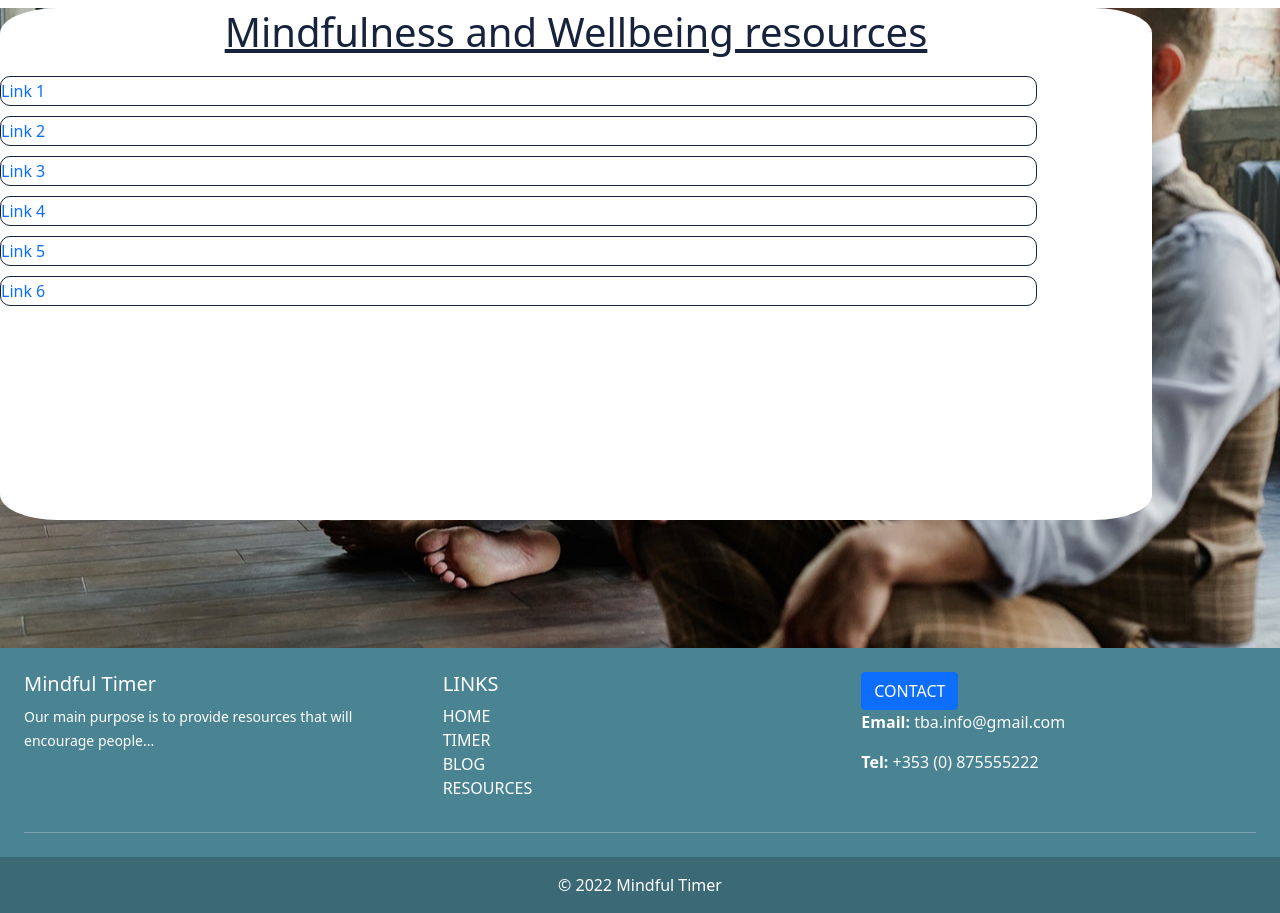
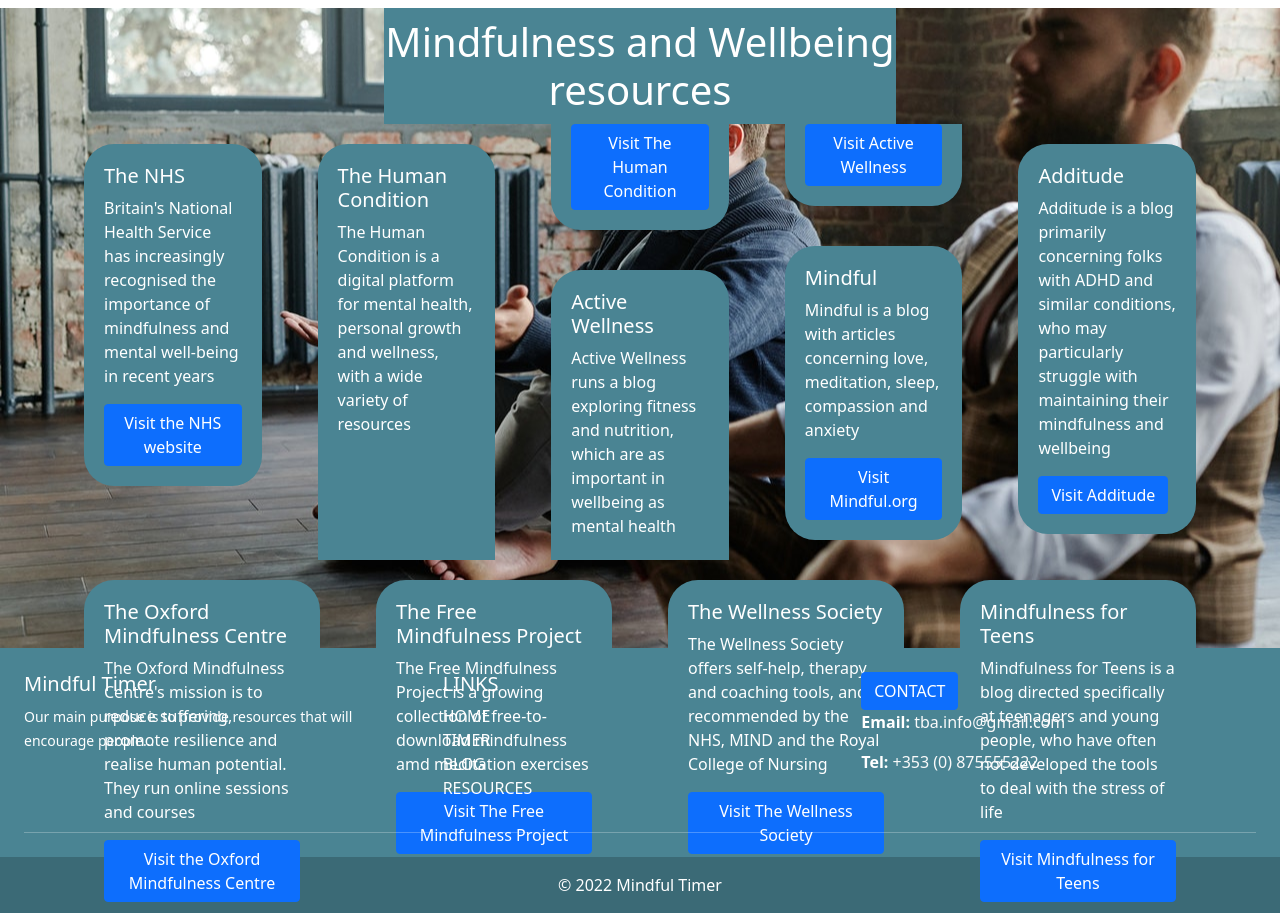
Before and after one commit to kuzGo/January-2022-Hackathon, a Flask app: template templates/resources.html in a window 1280 px wide. Shown: the part 86-999 px from the top of the page. Run offline with Flask 2, Linux system fonts and the light colour scheme; the template is opened without the code that fills it, so the values that code supplies are empty; the visitor is signed in with stand-in values (Sample User, id 1); parts of the project's set-up code (start-up, migrations or seed data) failed here and were passed over; some libraries are stand-ins or nearby versions.

Commit message:
add resources cards and styling

```diff
--- a/static/css/styles.css
+++ b/static/css/styles.css
@@ -582,35 +582,48 @@ a:link {
   height: 40rem;
 }
 
-#resources-container {
-  background: white;
-  width: 90%;
-  height: 80%;
-  border-radius: 5%;
+
+
+/*#resources-container {
+  background: #4A8493;
+  width: 45%;
+  height: 60px;
+  margin: 0 auto;
+}*/
+
+#resources-header {
+  background-color: #4a8493;
+  text-align: center;
+  margin: 0 auto;
+  padding: 10px 0;
+  width: 40%;
 }
 
-#resources-header {
-  color: #17233D;
-  text-align: center;
-  text-decoration: underline;
-  margin-bottom: 20px;
+#card-container {
+  width: 90%;
+  height: 100%;
+  margin: 0 auto;
 }
 
-.resources-link {
-  width: 90%;
-  height: 30px;
-  border: 1px solid #17233D;
-  border-radius: 10px;
-  margin-bottom: 10px;
+#resources-row-1 {
+  columns: 5;
+  /*margin-bottom: 30px;*/
 }
 
-.resources-link a {
-  text-decoration: none;
-  text-align: center;
-  vertical-align: middle;
+#resources-row-2 {
+  columns: 4;
+  /*margin-bottom: 20px;*/
 }
 
-.resources-link:hover {
-  border: none;
-  color: #17233D;
+.col-sm-6 {
+  width: 100%;
+  padding: 20px;
+  min-height: 300px;
 }
+
+.box {
+  background: #4A8493;
+  padding: 20px;
+  border-radius: 30px;
+
+}
--- a/templates/resources.html
+++ b/templates/resources.html
@@ -2,16 +2,135 @@
 
 {% block content %}
 
-<div id="resources-background">
+<div id="resources-background" class="text-white">
 
-    <div id="resources-container">
-
-        <h1 id="resources-header">
+        <h1 id="resources-header" class="text-white">
             Mindfulness and Wellbeing resources
         </h1>
 
-        <div class="resources-link">
-            <a href="#" target="_blank" rel="noopener" aria="something-or-other">Link 1</a> <!--Change aria once I can think straight, and add href attribute values. -->
+        <div id="card-container">
+
+            <div id="resources-row-1">
+
+                <div class="col-sm-6">
+                    <div class="box">
+                      <div class="box-body">
+                        <h5 class="box-title">The NHS</h5>
+                        <p class="box-text">
+                            Britain's National Health Service has increasingly recognised the importance of mindfulness and mental well-being in recent years
+                        </p>
+                        <a href="https://www.nhs.uk/mental-health/self-help/tips-and-support/mindfulness/" aria-label="Visit the NHS Website" class="btn btn-primary">
+                            Visit the NHS website
+                        </a>
+                      </div>
+                    </div>
+                </div>
+
+                <div class="col-sm-6">
+                    <div class="box">
+                      <div class="box-body">
+                        <h5 class="box-title">The Human Condition</h5>
+                        <p class="box-text">The Human Condition is a digital platform for mental health, personal growth and wellness, with a wide variety of resources</p>
+                        <a href="https://thehumancondition.com/" class="btn btn-primary">Visit The Human Condition</a>
+                      </div>
+                    </div>
+                  </div>
+
+
+                <div class="col-sm-6">
+                    <div class="box">
+                      <div class="box-body">
+                        <h5 class="box-title">Active Wellness</h5>
+                        <p class="box-text">Active Wellness runs a blog exploring fitness and nutrition, which are as important in wellbeing as mental health</p>
+                        <a href="https://www.activewellness.com/blog" class="btn btn-primary">Visit Active Wellness</a>
+                      </div>
+                    </div>
+                  </div>
+
+              <div class="col-sm-6">
+                <div class="box">
+                  <div class="box-body">
+                    <h5 class="box-title">Mindful</h5>
+                    <p class="box-text">
+                        Mindful is a blog with articles concerning love, meditation, sleep, compassion and anxiety
+                    </p>
+                    <a href="https://www.mindful.org/" class="btn btn-primary">Visit Mindful.org</a>
+                  </div>
+                </div>
+              </div>
+
+              <div class="col-sm-6">
+                <div class="box">
+                  <div class="box-body">
+                    <h5 class="box-title">Additude</h5>
+                    <p class="box-text">
+                        Additude is a blog primarily concerning folks with ADHD and similar conditions, who may particularly struggle with maintaining their mindfulness and wellbeing
+                    </p>
+                    <a href="https://www.additudemag.com/" class="btn btn-primary">Visit Additude</a>
+                  </div>
+                </div>
+              </div>
+
+            </div>
+
+            <div id="resources-row-2">
+
+                <div class="col-sm-6">
+                    <div class="box">
+                      <div class="box-body">
+                        <h5 class="box-title">The Oxford Mindfulness Centre</h5>
+                        <p class="box-text">
+                            The Oxford Mindfulness Centre's mission is to reduce suffering, promote resilience and realise human potential. They run online sessions and courses
+                        </p>
+                        <a href="https://www.oxfordmindfulness.org/" class="btn btn-primary">Visit the Oxford Mindfulness Centre</a>
+                      </div>
+                    </div>
+                  </div>
+
+                <div class="col-sm-6">
+                    <div class="box">
+                      <div class="box-body">
+                        <h5 class="box-title">The Free Mindfulness Project</h5>
+                        <p class="box-text">The Free Mindfulness Project is a growing collection of free-to-download mindfulness amd meditation exercises</p>
+                        <a href="https://www.freemindfulness.org/welcome" class="btn btn-primary">Visit The Free Mindfulness Project</a>
+                      </div>
+                    </div>
+                  </div>
+
+
+                <div class="col-sm-6">
+                    <div class="box">
+                      <div class="box-body">
+                        <h5 class="box-title">The Wellness Society</h5>
+                        <p class="box-text">
+                            The Wellness Society offers self-help, therapy, and coaching tools, and is recommended by the NHS, MIND and the Royal College of Nursing
+                        </p>
+                        <a href="https://thewellnesssociety.org/" class="btn btn-primary">Visit The Wellness Society</a>
+                      </div>
+                    </div>
+                  </div>
+
+              <div class="col-sm-6">
+                <div class="box">
+                  <div class="box-body">
+                    <h5 class="box-title">Mindfulness for Teens</h5>
+                    <p class="box-text">
+                        Mindfulness for Teens is a blog directed specifically at teenagers and young people, who have often not developed the tools to deal with the stress of life
+                    </p>
+                    <a href="http://mindfulnessforteens.com/" class="btn btn-primary">Visit Mindfulness for Teens</a>
+                  </div>
+                </div>
+              </div>
+
+            </div>
+
+        </div>
+
+
+
+
+        <!--<div class="resources-link">
+            <a href="#" target="_blank" rel="noopener" aria="something-or-other">Link 1</a> <!--Change aria once I can think straight, and add href attribute values.
         </div>
 
         <div class="resources-link">
@@ -32,9 +151,9 @@
 
         <div class="resources-link">
             <a href="#" target="_blank" rel="noopener" aria="something-or-other">Link 6</a>
-        </div>
+        </div>-->
 
-    </div>
+
 
 </div>
 
```
